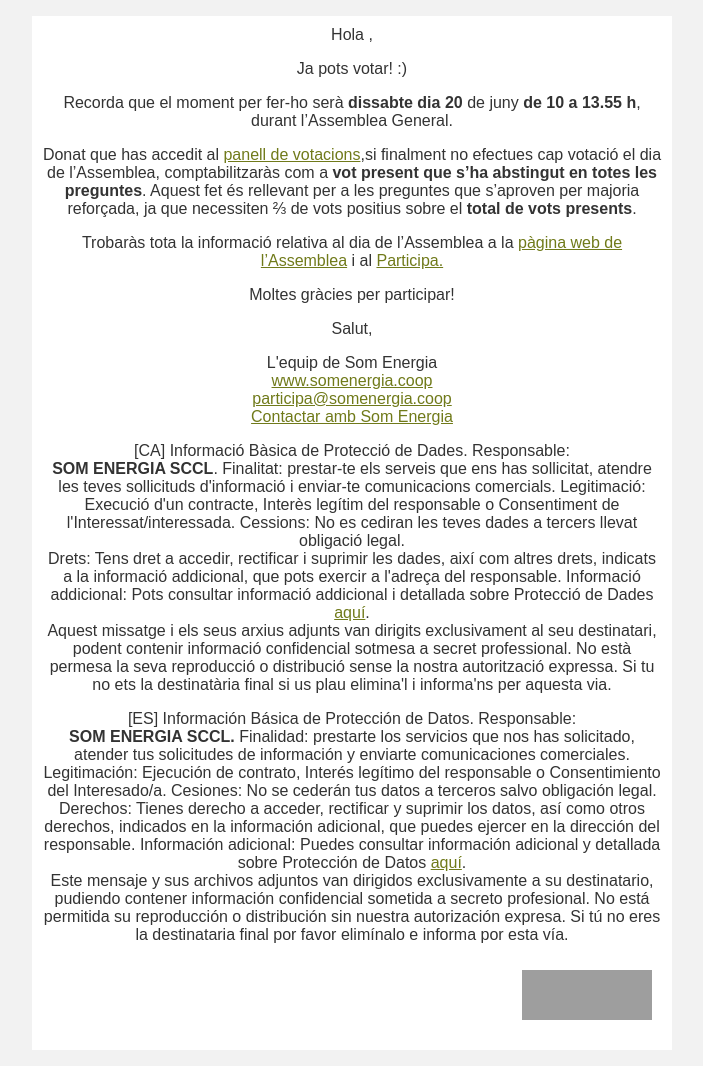
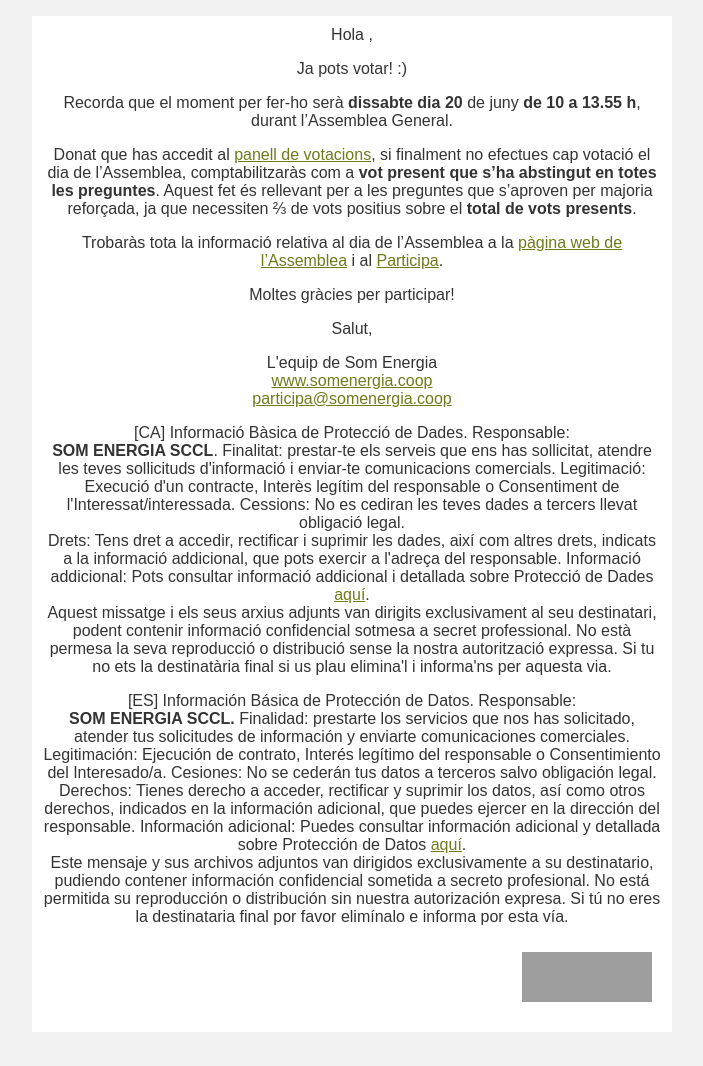
Before and after one commit to Som-Energia/som-cas, a Django app: template som_cas/templates/som_cas/mail_confirmation.html in a window 1280 px wide. Shown: the whole page, without its empty margins (288-991 px from the left). After the commit the page ends 1032 px from the top, so only its background shows below. Run offline with Django 3.2, Linux system fonts and the light colour scheme; the template is opened without the code that fills it, so the values that code supplies are empty; grey boxes are pictures that could not be loaded.

Commit message:
remove not necesary texts in email confirmation

```diff
--- a/som_cas/templates/som_cas/mail_confirmation.html
+++ b/som_cas/templates/som_cas/mail_confirmation.html
@@ -6,6 +6,8 @@
 {% trans "Participa" as participa %}
 {% trans "Moltes gràcies per participar!" as thanks %}
 {% trans "https://assemblea.somenergia.coop" as assembly_link %}
+{% get_current_language as LANGUAGE_CODE %}
+
 <body style="margin:0; padding:1rem; background-color:#F2F2F2; color: #333333; font-family: Arial,Helvetica,sans-serif;">
   <center>
         <table width="640" cellspacing="0" cellpadding="0" border="0" align="center" style="max-width:640px; width:100%;" bgcolor="#FFFFFF">
@@ -14,7 +16,6 @@
                   <table width="600" cellspacing="0" cellpadding="0" border="0" align="center" style="max-width:600px; width:100%;">
                     <tr>
                         <td align="right" valign="top" style="padding:10px 0 20px 0;">
-                          {% get_current_language as LANGUAGE_CODE %}
                             <img src="{% if LANGUAGE_CODE == 'ca' %} https://www.somenergia.coop/wp-content/uploads/2020/05/som-assemblea-2020.png {% else %} https://www.somenergia.coop/wp-content/uploads/2020/05/som-assemblea-2020-es.png {% endif %}" width="130" height="50" style="margin:0; padding:0; border:none; display:block;" border="0" alt="{% trans "logo de la asamblea 2020" %}">
                           </td>
                     </tr>
@@ -22,8 +23,8 @@
                       <p>{% trans "Hola"%}  {{user.first_name}}, </p>
                       <p>{% trans "Ja pots votar! :)" %}</p>
                       <p>{% trans "Recorda que el moment per fer-ho serà <b>dissabte dia 20</b> de juny <b>de 10 a 13.55 h</b>, durant l’Assemblea General" %}.</p>
-                      <p>{% trans "Donat que has accedit al" %} <a href="{{ assembly_link }}" target="_blank" style="color:#707a1a; text-decoration:underline;" rel="noopener noreferrer">{% trans "panell de votacions" %}</a>,{% trans "si finalment no efectues cap votació el dia de l’Assemblea, comptabilitzaràs com a <b>vot present que s’ha abstingut en totes les preguntes</b>. Aquest fet és rellevant per a les preguntes que s’aproven per majoria reforçada, ja que necessiten ⅔ de vots positius sobre el <b>total de vots presents</b>." %}</p>
-                      <p>{% trans "Trobaràs tota la informació relativa al dia de l’Assemblea a la "%} <a href="{{ assembly_link }}" target="_blank" style="color:#707a1a; text-decoration:underline;" rel="noopener noreferrer">{% trans "pàgina web de l’Assemblea" %}</a> {% trans "i al" %} <a href="https://participa.somenergia.coop?locale={{ LANGUAGE_CODE }}" target="_blank" style="color:#707a1a; text-decoration:underline;" rel="noopener noreferrer">Participa.</a></p>
+                      <p>{% trans "Donat que has accedit al" %} <a href="{{ assembly_link }}" target="_blank" style="color:#707a1a; text-decoration:underline;" rel="noopener noreferrer">{% trans "panell de votacions" %}</a>, {% trans "si finalment no efectues cap votació el dia de l’Assemblea, comptabilitzaràs com a <b>vot present que s’ha abstingut en totes les preguntes</b>. Aquest fet és rellevant per a les preguntes que s’aproven per majoria reforçada, ja que necessiten ⅔ de vots positius sobre el <b>total de vots presents</b>" %}.</p>
+                      <p>{% trans "Trobaràs tota la informació relativa al dia de l’Assemblea a la "%} <a href="{{ assembly_link }}" target="_blank" style="color:#707a1a; text-decoration:underline;" rel="noopener noreferrer">{% trans "pàgina web de l’Assemblea" %}</a> {% trans "i al" %} <a href="https://participa.somenergia.coop?locale={{ LANGUAGE_CODE }}" target="_blank" style="color:#707a1a; text-decoration:underline;" rel="noopener noreferrer">Participa</a>.</p>
                     </tr>
                     <tr align="left" valign="top" style="padding:10px; color: #333333;">
                             <p>{{ thanks }}</p>
@@ -34,7 +35,6 @@
                         {% trans "L'equip de Som Energia"%}<br>
                         <a href="https://www.somenergia.coop/ca" target="_blank" style="color:#707a1a; text-decoration:underline;" rel="noopener noreferrer">www.somenergia.coop</a><br>
                         <a href="mailto:participa@somenergia.coop" target="_blank" style="color:#707a1a; text-decoration:underline;" rel="noopener noreferrer">participa@somenergia.coop</a><br>
-                        <a href="https://ca.support.somenergia.coop/article/470-com-puc-contactar-amb-la-cooperativa-mail-telefon-etc" style="color:#707a1a; text-decoration:underline;" target="_blank" rel="noopener noreferrer">Contactar amb Som Energia</a>
                       </p>
                     </tr>
                     <tr align="left" valign="top" style="padding:10px; color: #333333; font-size: 12px;">
```
